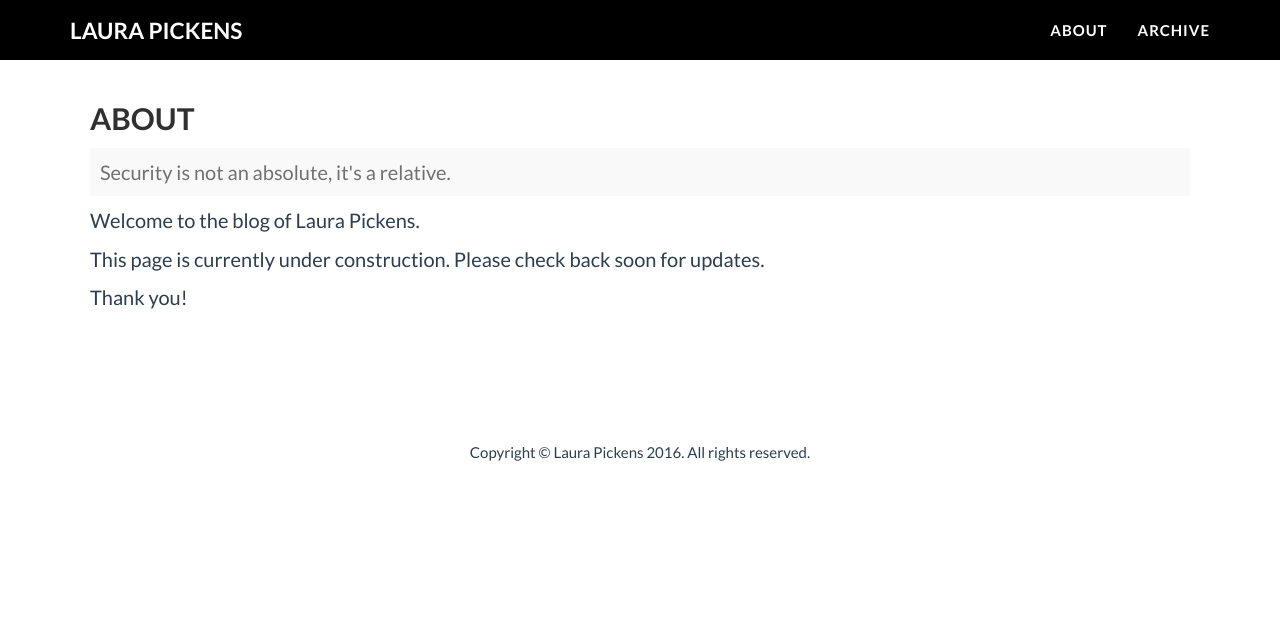
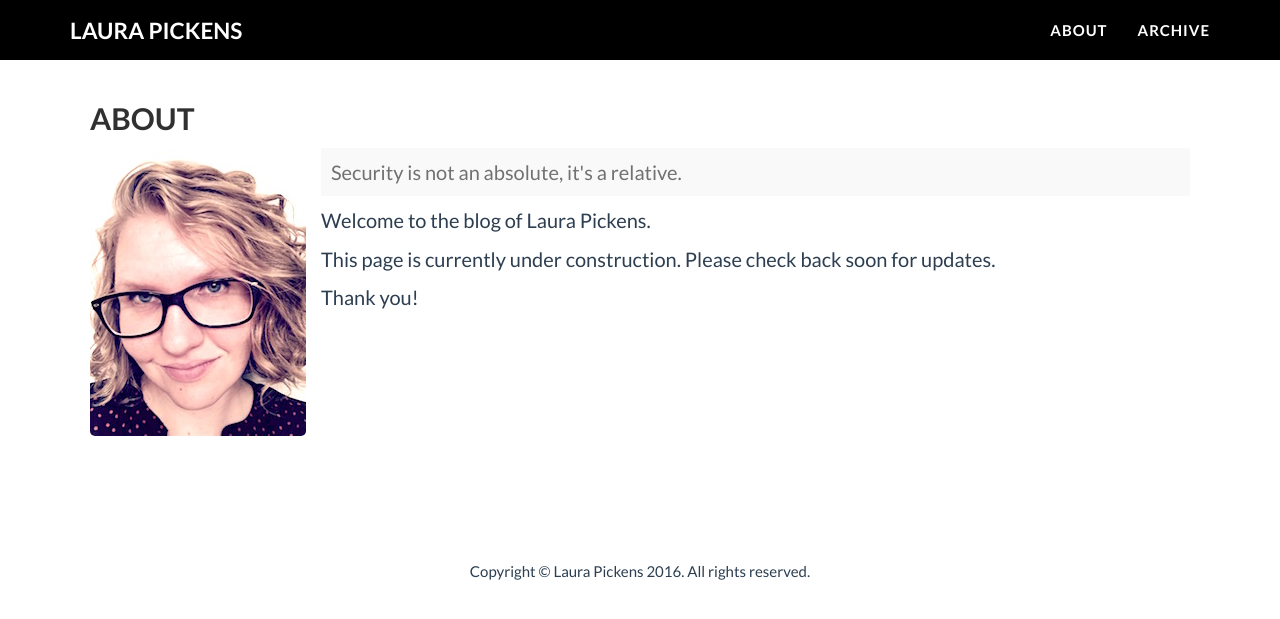
Before and after one commit to lpickens03/lpickens03.github.io, a Jekyll site: the page built from about.md, in a window 1280 px wide. Shown: the top 619 px of the page. Built offline with Jekyll 4.4.1, drawn with Linux system fonts in a browser that asks for light colours; nearby versions of some CDN libraries; some web fonts are replaced.

Commit message:
updates to about

```diff
--- a/about.md
+++ b/about.md
@@ -2,6 +2,11 @@
 layout: page
 title: About
 ---
+
+<p class="leftalign_img">
+  <img src="/images/portrait.jpg" alt="Portrait" />
+</p>
+
 <p class="message">
   Security is not an absolute, it's a relative.
 </p>
--- a/css/post.css
+++ b/css/post.css
@@ -28,6 +28,7 @@ h4, h5, h6 {
 p {
   margin-top: 0;
   margin-bottom: 1rem;
+  overflow: hidden;
 }
 
 strong {
@@ -173,3 +174,23 @@ tbody tr:nth-child(odd) th {
   color: #717171;
   background-color: #f9f9f9;
 }
+
+/*
+ * Images
+ *
+ * Float images around paragraph content
+ */
+
+.leftalign_img {
+  float: left;
+  margin-right: 15px;
+  margin-bottom: 15px;
+  padding: 0;
+}
+
+.rightalign_img {
+  float: right;
+  margin-left: 15px;
+  margin-bottom: 15px;
+  padding: 0;
+}
```
Also changed, not shown: images/portrait.jpg (added).
